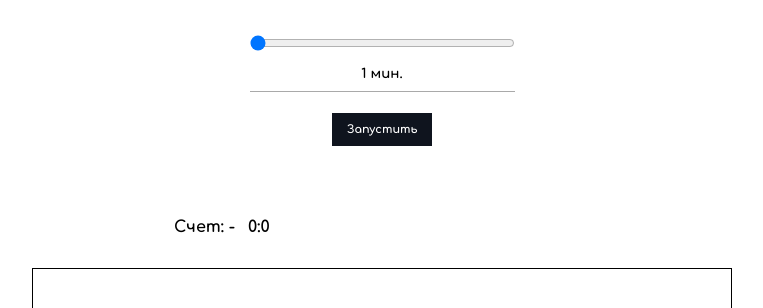
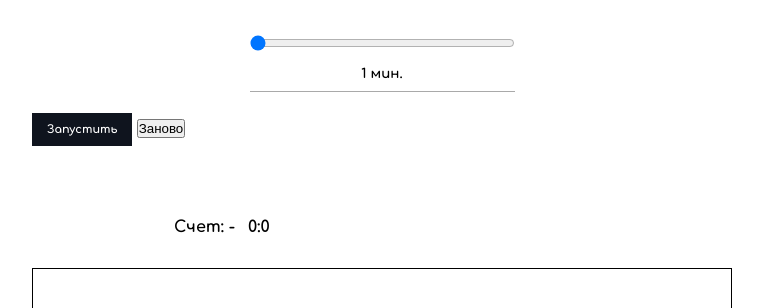
Before and after one commit to isergeich22/aim-game, a plain HTML site: page index.html in a window 1280 px wide. Shown: the part 64-372 px from the top of the page, without its empty margins (258-1021 px from the left). Drawn offline with Linux system fonts and the light colour scheme.

Commit message:
added rerun button

```diff
--- a/index.html
+++ b/index.html
@@ -13,7 +13,10 @@
     <header>
         <input type="range" class="volume" id="minutes" min="1" max="5" value="1" step="1">
         <input class="timer" type="text" name="time" id="time" value="1 мин." readonly/>
-        <button class="start" id="button">Запустить</button>
+        <div class="buttons">
+            <button class="start" id="button">Запустить</button>
+            <button class="rerun" id="button">Заново</button>
+        </div>
     </header>
     <section class="main">
         <div class="info">
```
